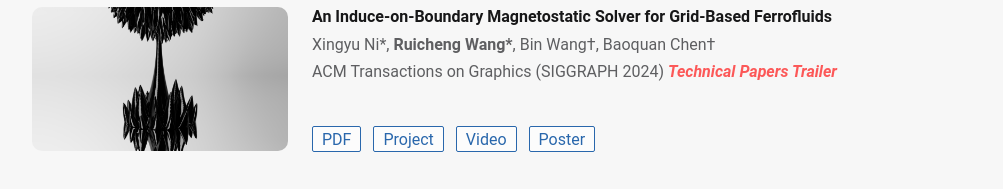
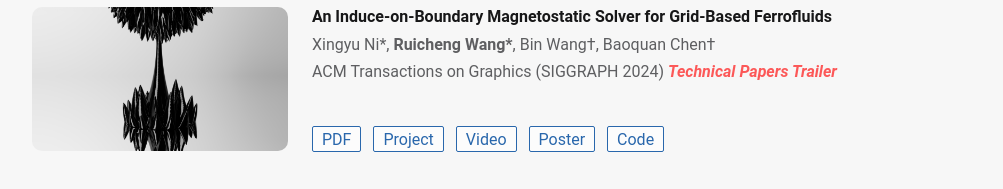
Before and after one commit to wrc042/wrc042.github.io, a plain HTML site: page index.html in a window 1280 px wide. Shown: the part 1120-1309 px from the top of the page, without its empty margins (138-1141 px from the left). Drawn offline with Linux system fonts and the light colour scheme.

Commit message:
update link

```diff
--- a/index.html
+++ b/index.html
@@ -122,6 +122,7 @@
                 <a href="https://ferrofluid-simulation.github.io">Project</a>
                 <a href="https://youtu.be/XFkFnVEyLj8">Video</a>
                 <a href="./assets/sig24poster.pdf">Poster</a>
+                <a href="https://github.com/ferrofluid-simulation/SimFerrofluid">Code</a>
               </div>
             </div>
           </div>
```
